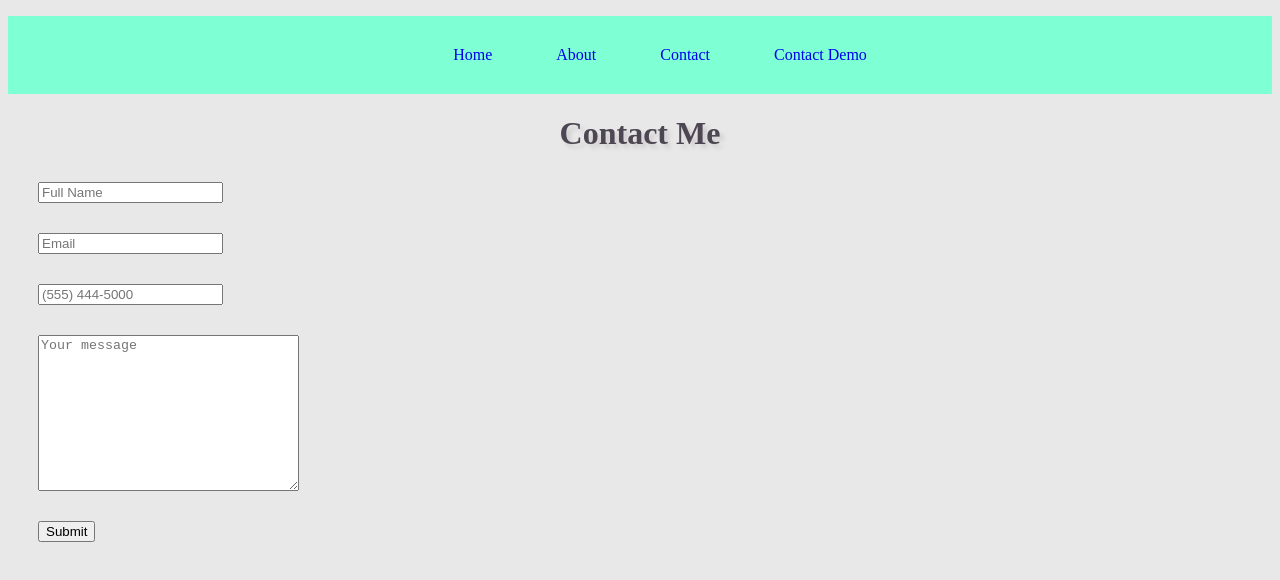
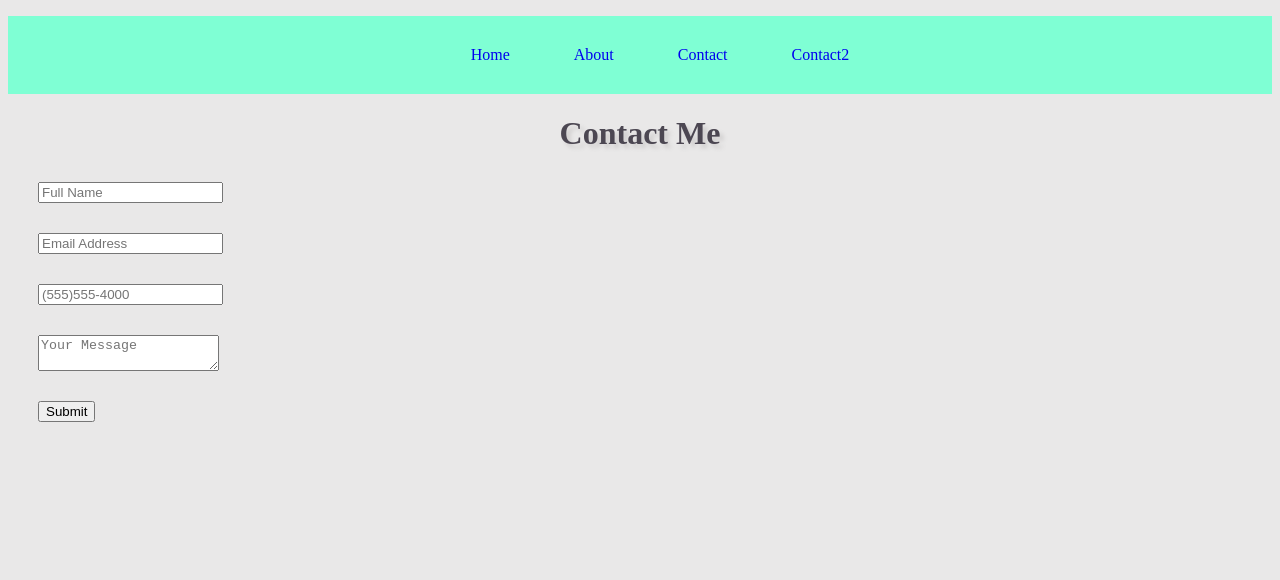
Before and after one commit to gCatpus/DemoRepo, a plain HTML site: page contact.html in a window 1280 px wide. Drawn offline with Linux system fonts and the light colour scheme.

Commit message:
css cleanup

```diff
--- a/contact.html
+++ b/contact.html
@@ -2,32 +2,31 @@
 <html lang="en">
 <head>
   <meta charset="UTF-8">
-    <meta http-equiv="X-UA-Compatible" content="IE=edge">
   <meta name="viewport" content="width=device-width, initial-scale=1.0">
-    <title>I am Batman</title>
+  <meta http-equiv="X-UA-Compatible" content="ie=edge">
+  <title>Contact Page</title>
   <link rel="stylesheet" href="style.css">
 </head>
 <body>
   <header>
-
-
-    </header>
-
       <nav>
         <ul>
           <a href="index.html"><li>Home</li></a>
           <a href="about.html"><li>About</li></a>
           <a href="contact.html"><li>Contact</li></a>
-            <li><a href="contactDemo.html">Contact Demo</a></li>
+          <a href="contact2.html"><li>Contact2</li></a>
         </ul>
       </nav>
+    </header>
     <h1>Contact Me</h1>
-    <form >
+
+    <form name="contact" method="POST" data-netlify="true">
       <input type="text" name="name" placeholder="Full Name" required>
-        <input type="email" name="email" placeholder="Email" required>
-        <input type="tel" name="phone_num"  placeholder="(555) 444-5000" pattern="[\(]\d{3}[\)]\d{3}[\-]\d{4}" required>
-        <textarea name="message" id="" cols="30" rows="10" placeholder="Your message"></textarea>
+      <input type="email" name="email" placeholder="Email Address" required>
+      <input type="tel" name="phone_num" placeholder="(555)555-4000" pattern="[\(]\d{3}[\)]\d{3}[\-]\d{4}" required>
+      <textarea name="message" placeholder="Your Message"></textarea>
       <button type="submit">Submit</button>
     </form>
+
 </body>
 </html>
```
Lines whose indentation alone changed are shown as unchanged.
